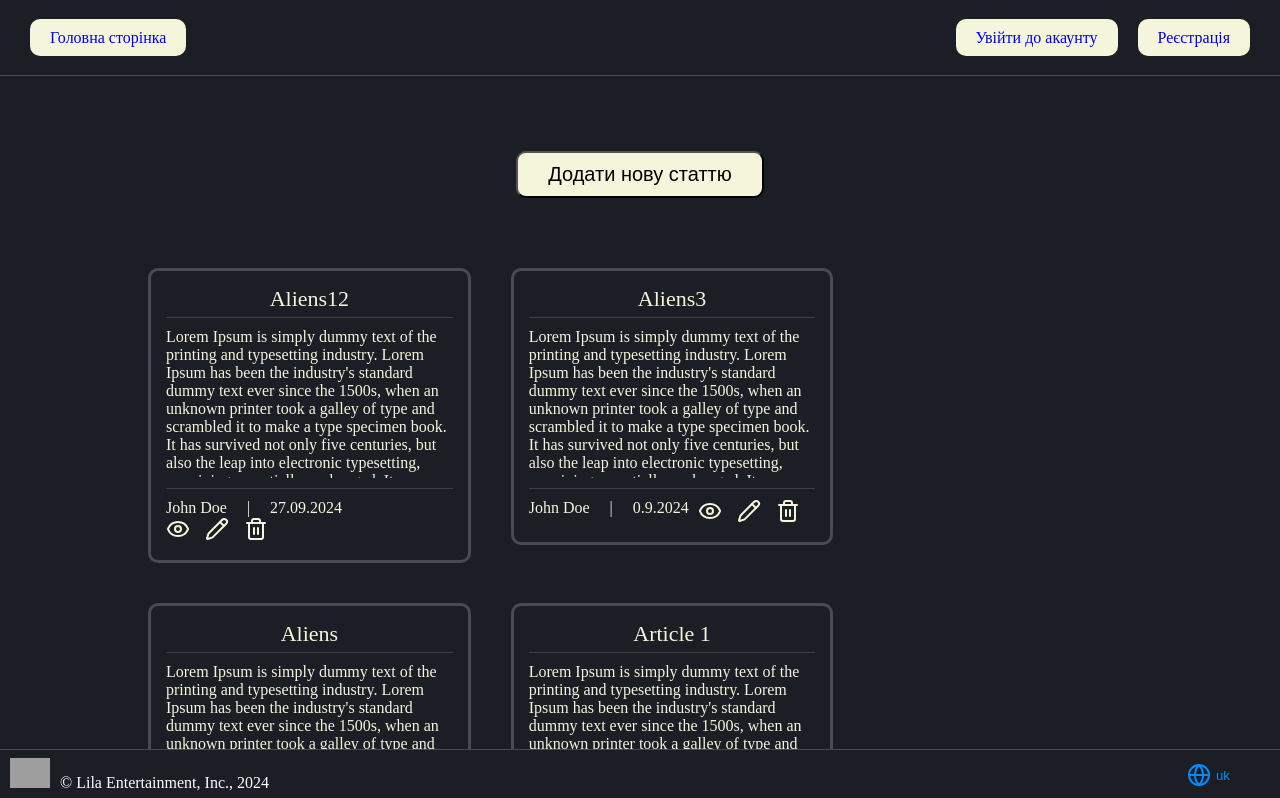
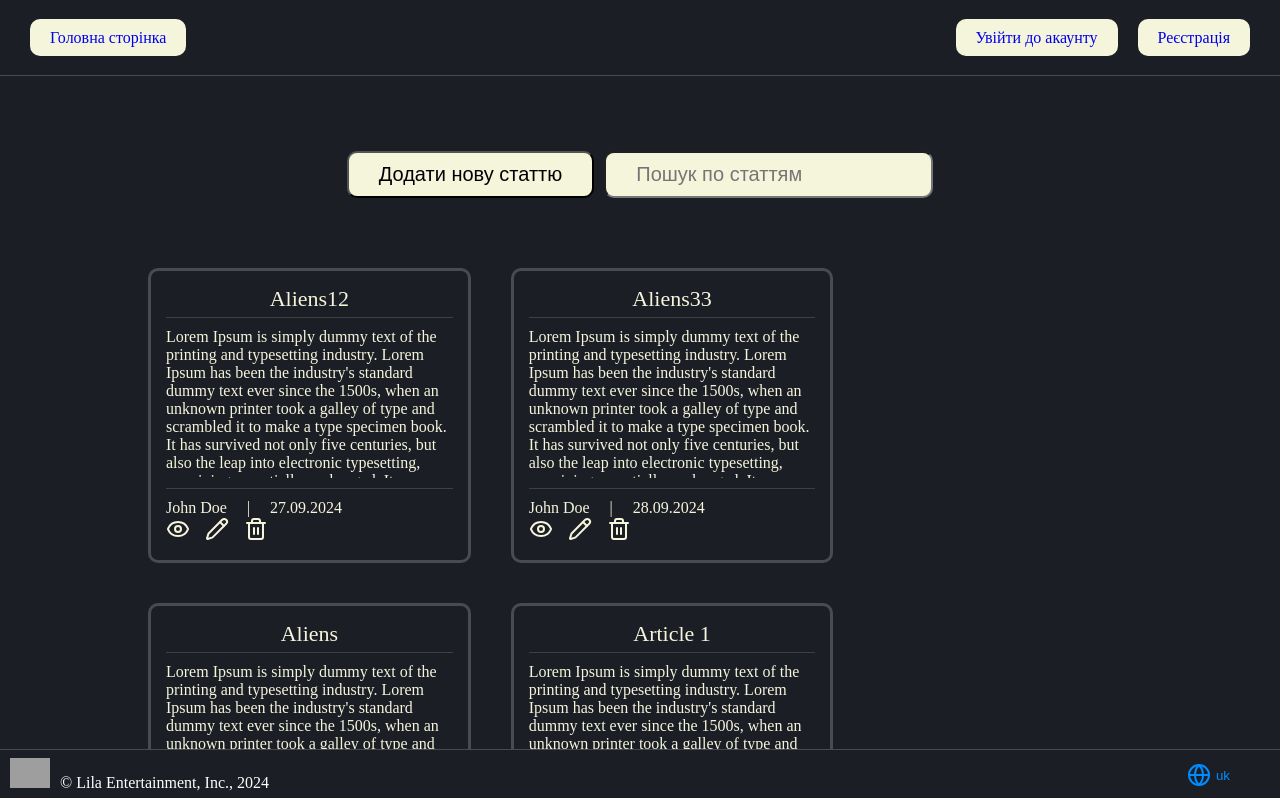
Before and after one commit to EXDIN/myprojet, a React (Vite) app: page /articles in a window 1280 px wide. Shown: the top 798 px of the page. Built offline with nearby package versions, Linux system fonts and the light colour scheme; data requests are answered from the project's data file; grey boxes are pictures that could not be loaded.

Commit message:
add filter to articles

```diff
--- a/db.json
+++ b/db.json
@@ -32,10 +32,10 @@
     },
     {
       "id": "3",
-      "title": "Aliens3",
+      "title": "Aliens33",
       "body": "Lorem Ipsum is simply dummy text of the printing and typesetting industry. Lorem Ipsum has been the industry's standard dummy text ever since the 1500s, when an unknown printer took a galley of type and scrambled it to make a type specimen book. It has survived not only five centuries, but also the leap into electronic typesetting, remaining essentially unchanged. It was popularised in the 1960s with the release of Letraset sheets containing Lorem Ipsum passages, and more recently with desktop publishing software like Aldus PageMaker including versions of Lorem Ipsum.123",
       "author": "John Doe",
-      "date": "0.9.2024"
+      "date": "28.09.2024"
     },
     {
       "id": "4",
--- a/src/components/layout/layout.tsx
+++ b/src/components/layout/layout.tsx
@@ -1,4 +1,4 @@
-import React, { ReactNode } from 'react'
+import React from 'react'
 import Header from '../header/Header'
 import Footer from '../footer/Footer'
 import { Outlet } from 'react-router-dom'
--- a/src/pages/Authorization/Authorization.tsx
+++ b/src/pages/Authorization/Authorization.tsx
@@ -23,9 +23,9 @@ export default function Authorization() {
     navigate('/');
   }
 
-  const authorizationUser = (event: React.FormEvent<HTMLFormElement>) => {
+  const authorizationUser = async (event: React.FormEvent<HTMLFormElement>) => {
     event.preventDefault();
-    fetch(myLocalJsonServer)
+    await fetch(myLocalJsonServer)
     .then(response => response.json())
     .then((users: UserData[]) => {
       const isLogIn: UserData[] = users.filter((user: UserData) => { return user.email === userDataToLog.email && String(user.password) === userDataToLog.password })
--- a/src/pages/articles/ArticlesPage.tsx
+++ b/src/pages/articles/ArticlesPage.tsx
@@ -1,5 +1,5 @@
 import style from "./articles.module.css"
-import { useEffect, useState } from "react";
+import { ChangeEvent, useEffect, useState } from "react";
 import { useTranslation } from "react-i18next";
 import { myLocalArticles } from "../../URLS/urls";
 import { TypeBodyArticles } from "../../typesAndInterfaces";
@@ -19,19 +19,21 @@ const emptyArticles: TypeBodyArticles[] = [
 
 export default function ArticlesPage() {
   const [ articles, setArticles ] = useState(emptyArticles);
+  const [ arteclesFilter, setArteclesFilter ] = useState("");
   const { t } = useTranslation();
+  const [ filteredArticles, setFilteredArticles ] = useState(emptyArticles);
 
   useEffect(() => {
     fetch(myLocalArticles)
     .then(response => response.json())
     .then(bdArticles => {
-      setArticles(bdArticles)
+      setArticles(bdArticles); setFilteredArticles(bdArticles)
     })
   }, [])
 
   const deleteAtricle = async (id: string) => {
     const newArticles = articles.filter((el) => Number(el.id) != Number(id))
-    await setArticles([...newArticles])
+    setArticles([...newArticles])
     const response = await fetch(`${myLocalArticles}/${id}`, {
       method: "DELETE",
       headers: {'Content-Type': 'application/json'},
@@ -42,10 +44,10 @@ export default function ArticlesPage() {
     }
   }
 
-  const updateArticle = (newArticle: TypeBodyArticles) => {
+  const updateArticle = async (newArticle: TypeBodyArticles) => {
     const otherAtricles = articles.filter((el) => String(el.id) != String(newArticle.id))
     setArticles([...otherAtricles, newArticle])
-    fetch(`${myLocalArticles}/${newArticle.id}`, {
+    await fetch(`${myLocalArticles}/${newArticle.id}`, {
       method: 'PUT',
       headers: {
         'Content-Type': 'application/json'
@@ -54,15 +56,21 @@ export default function ArticlesPage() {
     })
   }
 
+  const onFilter = (e: ChangeEvent<HTMLInputElement>) => {
+    setArteclesFilter(e.target.value);
+    setFilteredArticles(articles.filter((art) => art.title.toLocaleLowerCase().includes(e.target.value.toLocaleLowerCase())))
+  }
+
   return (
     <>
       <div className={style.body}>
         <AddArticle></AddArticle>
+        <input onChange={onFilter} value={arteclesFilter} className={style.filter} placeholder="Пошук по статтям"></input>
         <div className={style.bodyArticles}>
           {
-          articles.length != 0
+          filteredArticles.length != 0
           ?
-            articles.map((article) =>
+          filteredArticles.map((article) =>
               <Article key={article.id} article={article} onDelete={deleteAtricle} updateArticle={updateArticle} />
             )
           :
--- a/src/pages/articles/articles.module.css
+++ b/src/pages/articles/articles.module.css
@@ -17,6 +17,14 @@
 .emptyAtricles {
     margin-top: 50px;
     font-size: 22px;
-    text-align: center;
     color: beige;
 }
+
+.filter {
+    width: auto;
+    background-color: beige;
+    font-size: 20px;
+    padding: 10px 30px;
+    border-radius: 10px;
+    margin-left: 10px;
+}
```
Also changed, not shown: src/routing/App.tsx (+1 -11 lines).
